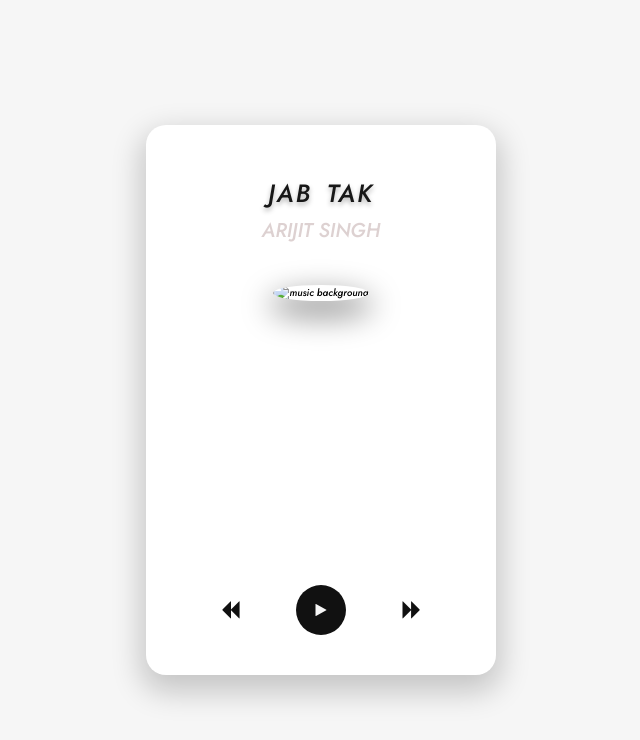
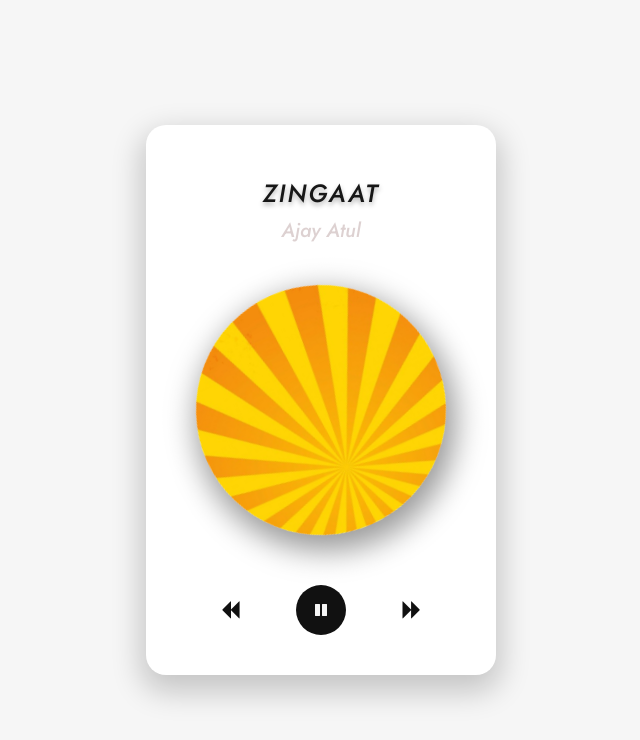
Before and after one commit to varshil-shah/web-music-player, a plain HTML site: page index.html in a window 1280 px wide. Both pictures are taken after a click on the icon 549 px from the left and 610 px from the top of the page. Shown: the whole page, without its empty margins (319-959 px from the left). Drawn offline with Linux system fonts and the light colour scheme.

```diff
--- /dev/null
+++ b/JS/script.js
@@ -0,0 +1,94 @@
+const play = document.getElementById("play");
+const music = document.querySelector("audio");
+const img = document.querySelector("img");
+const title = document.getElementById("title");
+const artist = document.getElementById("artist");
+const next = document.getElementById("next");
+const prev = document.getElementById("prev");
+
+const songs = [
+  {
+    name: "chogada",
+    title: "Chogada Tara",
+    artist: "Darshan Raval",
+    img: "image-1",
+  },
+  {
+    name: "coca-cola-tu",
+    title: "Coca-Cola-Tu",
+    artist: "Tony Kakkar",
+    img: "image-2",
+  },
+  {
+    name: "give-me",
+    title: "Some-Sunshine",
+    artist: "Sharman-Joshi",
+    img: "image-3",
+  },
+  {
+    name: "humsafar",
+    title: "Humsufar",
+    artist: "Akhil Sachdeva",
+    img: "image-4",
+  },
+  {
+    name: "namo",
+    title: "Namo-Namo",
+    artist: "Amit Tridevi",
+    img: "image-2",
+  },
+  {
+    name: "zing-zing-zingat",
+    title: "Zingaat",
+    artist: "Ajay Atul",
+    img: "image-3",
+  },
+];
+
+let isPlaying = false;
+const playMusic = () => {
+  isPlaying = true;
+  music.play();
+  play.classList.replace("fa-play", "fa-pause");
+  img.classList.add("anime");
+};
+
+const pauseMusic = () => {
+  isPlaying = false;
+  music.pause();
+  play.classList.replace("fa-pause", "fa-play");
+  img.classList.remove("anime");
+};
+
+play.addEventListener("click", () => {
+  isPlaying ? pauseMusic() : playMusic();
+});
+
+// Changing music data
+
+const loadSong = (songs) => {
+  title.textContent = songs.title;
+  artist.textContent = songs.artist;
+  music.src = "Music/" + songs.name + ".mp3";
+  img.src = "Images/" + songs.img + ".jpg";
+};
+
+let songIndex = 0;
+const nextSong = () => {
+  // formula
+  songIndex = (songIndex + 1) % songs.length;
+  loadSong(songs[songIndex]);
+  playMusic();
+};
+
+const prevSong = () => {
+  // formula
+  songIndex = (songIndex - 1 + songs.length) % songs.length;
+  // 1 = (1-1+6) % 6 = 0
+  // 2 = (2-1+6) = 7%6 = 1
+  loadSong(songs[songIndex]);
+  playMusic();
+};
+
+next.addEventListener("click", nextSong);
+prev.addEventListener("click", prevSong);
--- a/index.html
+++ b/index.html
@@ -29,7 +29,7 @@
         </div>
     </div>
 
-    <script src="../JS/script.js"></script>
+    <script src="JS/script.js"></script>
 </body>
 
 </html>
```
Also changed, not shown: Images/image-1.jpg (added), Images/image-2.jpg (added), Images/image-3.jpg (added), Images/image-4.jpg (added), 6 other files.
